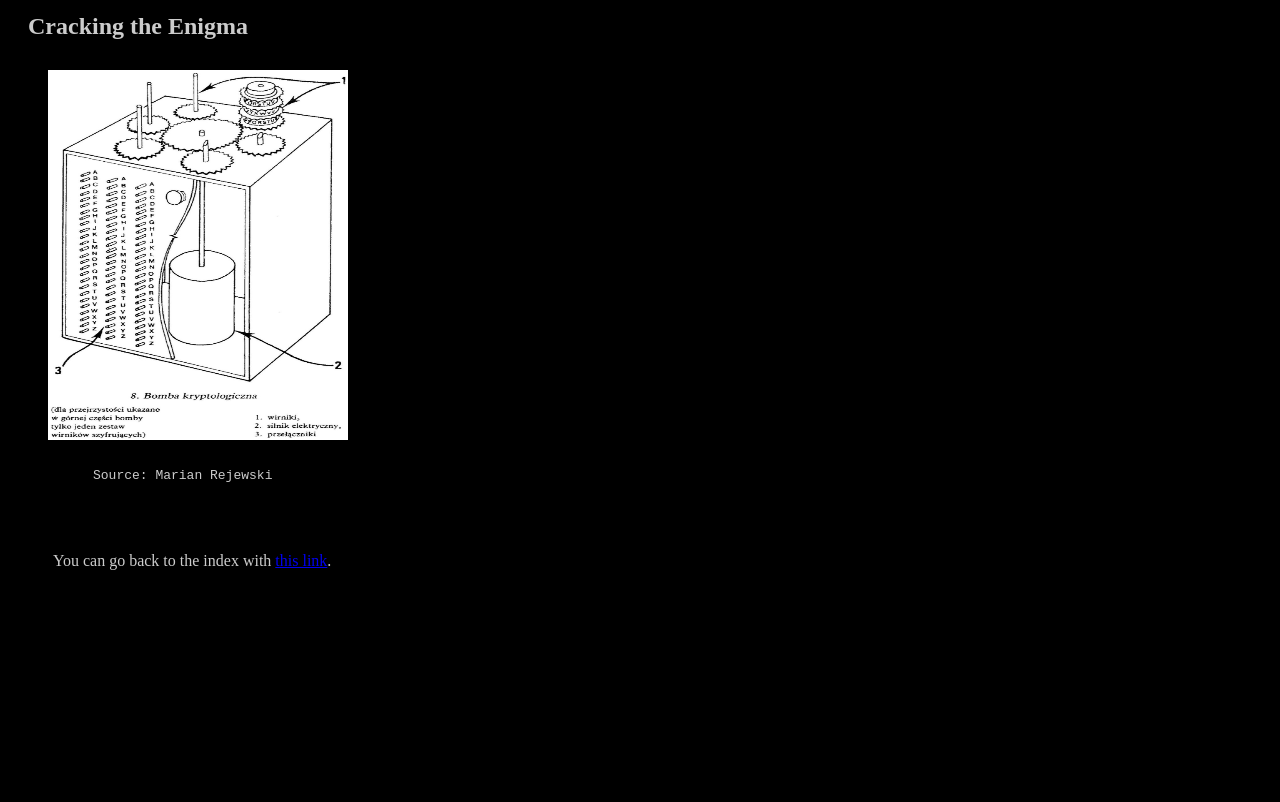
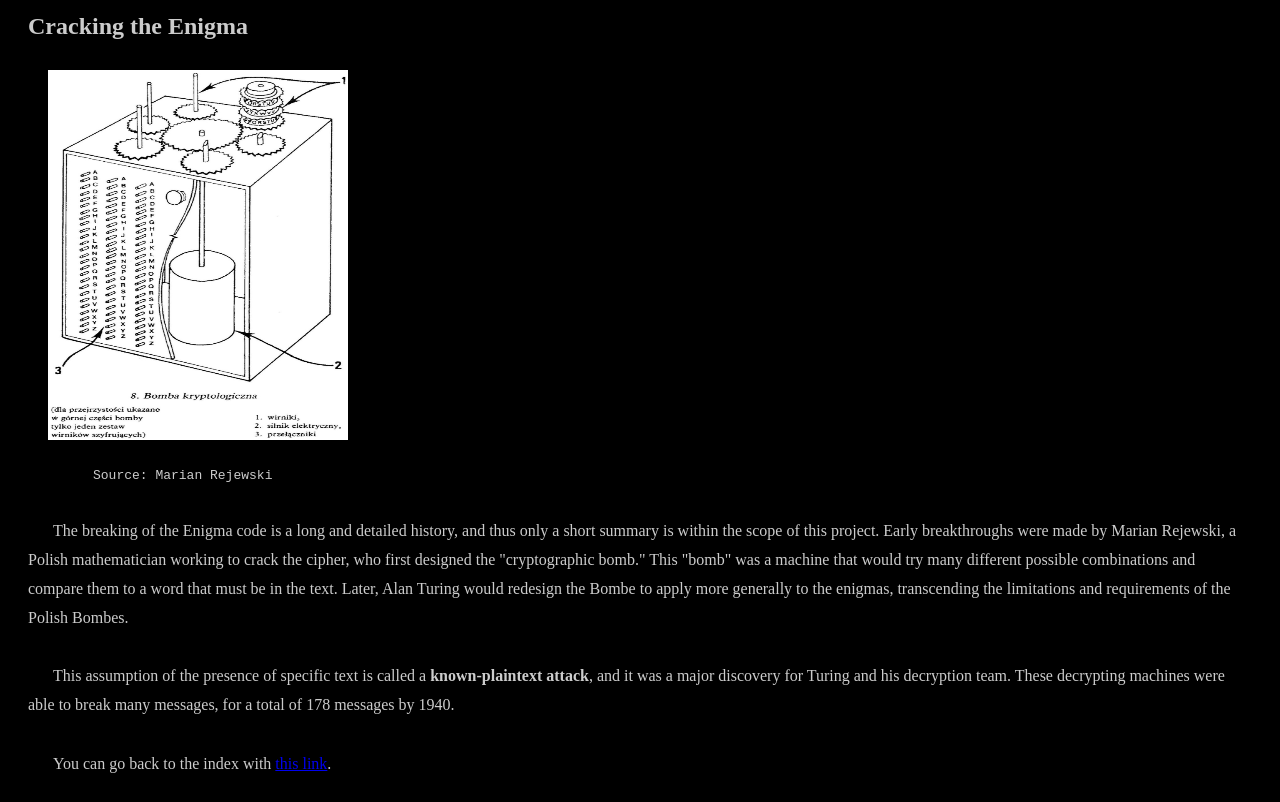
Before and after one commit to minglangdu/history_project, a website: page analysis/enigma.html in a window 1280 px wide. Shown: the part 1152-1954 px from the top of the page. Before the commit the page ends 1751 px from the top, so only its background shows below. Drawn offline with Linux system fonts and the light colour scheme.

Commit message:
add small enigma changes

```diff
--- a/analysis/enigma.html
+++ b/analysis/enigma.html
@@ -56,7 +56,16 @@
         <img src="../supp/bomba.jpg" width="300px" height="370px">
         <figcaption><pre>Source: Marian Rejewski</pre></figcaption>
     </figure>
-    <p>
+    <p> The breaking of the Enigma code is a long and detailed history, and thus only a short summary
+        is within the scope of this project. Early breakthroughs were made by Marian Rejewski, a
+        Polish mathematician working to crack the cipher, who first designed the "cryptographic bomb."
+        This "bomb" was a machine that would try many different possible combinations and compare them
+        to a word that must be in the text. Later, Alan Turing would redesign the Bombe to apply more
+        generally to the enigmas, transcending the limitations and requirements of the Polish Bombes.
+    </p>
+    <p> This assumption of the presence of specific text is called a <b>known-plaintext attack</b>, and
+        it was a major discovery for Turing and his decryption team. These decrypting machines were
+        able to break many messages, for a total of 178 messages by 1940.
     </p>
     <p>You can go back to the index with <a href="../index.html#enigma">this link</a>.</p>
   </body>
```
Also changed, not shown: analysis/public.html (+2 -1 lines).
